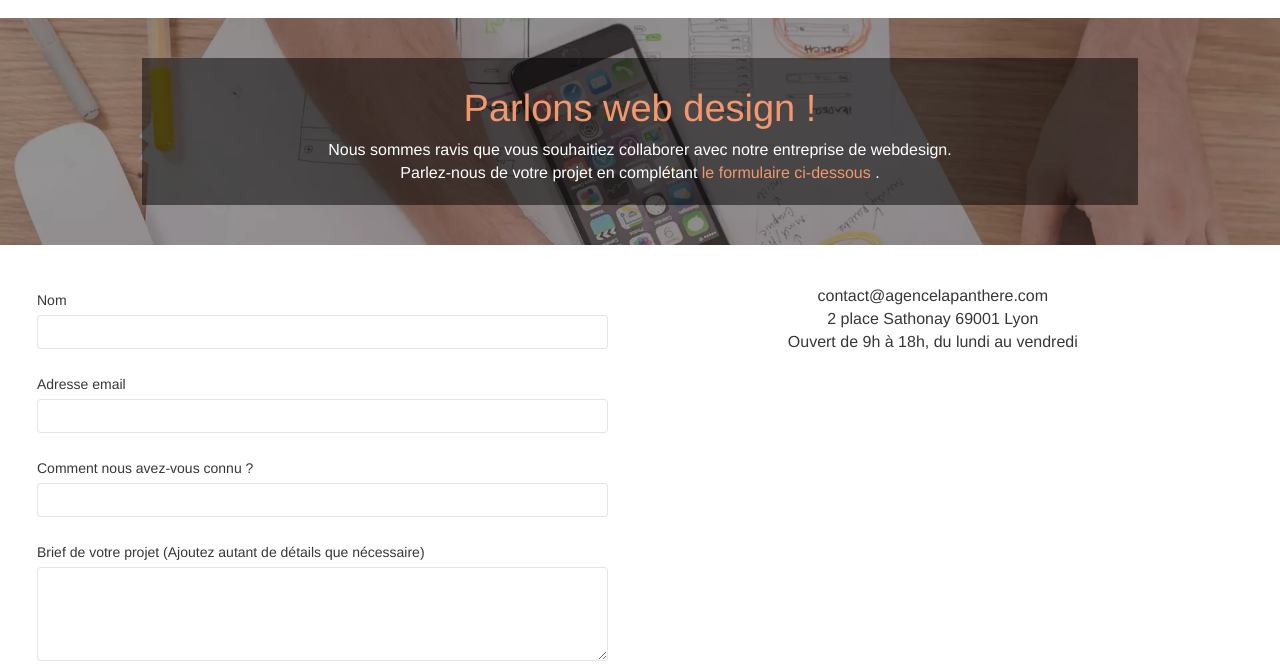
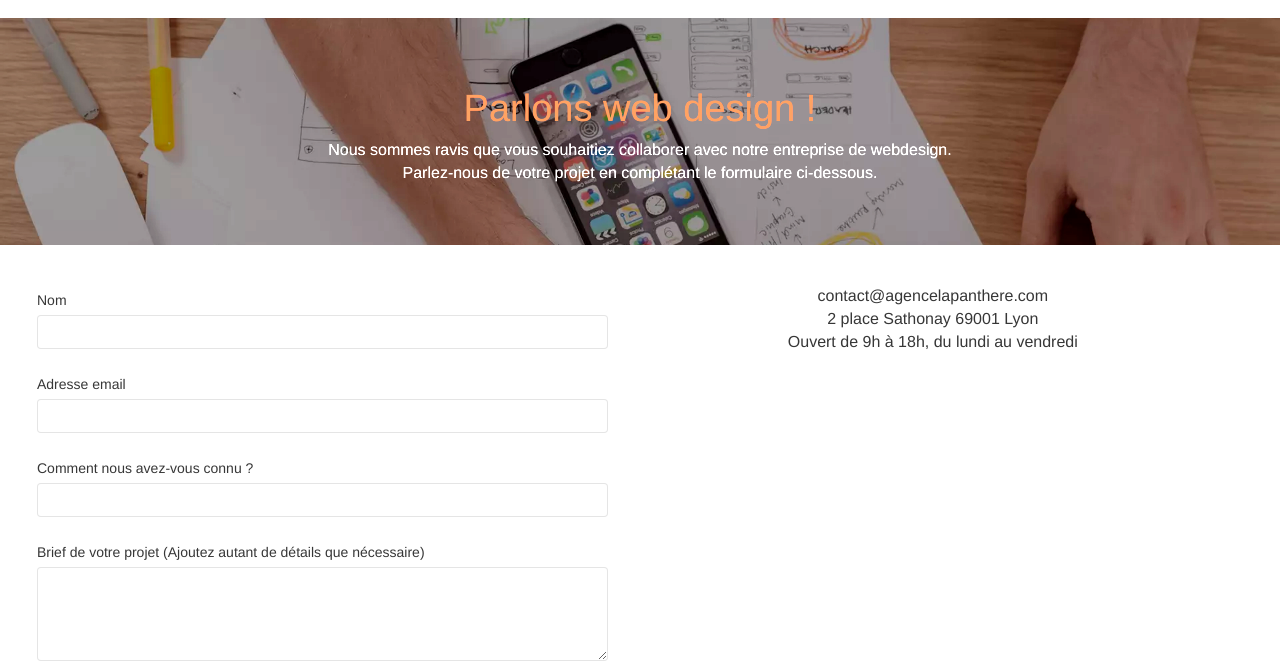
Before and after one commit to Eya-bhk/Projet-4-OC, a plain HTML site: page page2.html in a window 1280 px wide. Shown: the part 135-800 px from the top of the page. Drawn offline with Linux system fonts and the light colour scheme.

Commit message:
test transfert css head page index

```diff
--- a/index.html
+++ b/index.html
@@ -16,6 +16,7 @@
         />
 
         <link rel="shortcut icon" type="image/png" href="favicon.jpg" />
+        <link rel="stylesheet" type="text/css" href="style.css" />
 
         <script src="./js/jquery-2.1.0.js" defer></script>
         <script src="./js/bootstrap.js" defer></script>
@@ -95,6 +96,7 @@
                                 <img
                                     src="img/logo.webp"
                                     class="center-block image-resize-mode"
+                                    width="100"
                                     alt="Agence La Panthère, logo Entreprise webdesign Lyon"
                                 />
                                 <h1 class="text-center hero-bloc-text tc-white">
@@ -448,7 +450,6 @@
         <!-- Principal conteneur END -->
     </body>
     <link rel="stylesheet" type="text/css" href="./css/bootstrap.css" />
-    <link rel="stylesheet" type="text/css" href="style.css" />
     <link rel="stylesheet" type="text/css" href="./css/font-awesome.css" />
     <link rel="stylesheet" type="text/css" href="./css/et-line.css" />
 </html>
--- a/page2.html
+++ b/page2.html
@@ -100,8 +100,8 @@
                             <p class="text-center white">
                                 Nous sommes ravis que vous souhaitiez collaborer
                                 avec notre entreprise de webdesign.<br />
-                                Parlez-nous de votre projet en complétant
-                                <a href="#form_1">le formulaire ci-dessous</a> .
+                                Parlez-nous de votre projet en complétant le
+                                formulaire ci-dessous.
                             </p>
                         </div>
                     </div>
--- a/style.css
+++ b/style.css
@@ -534,7 +534,7 @@ button {
     box-shadow: none;
 }
 #bloc-6 .col-sm-12 {
-    backdrop-filter: brightness(0.5);
+    /*backdrop-filter: brightness(0.5);*/
     width: 80%;
     margin: auto;
     padding: 10px 15px;
@@ -888,13 +888,14 @@ h4 {
 
 .bg-dots-bg {
     background-image: url("img/agence-la-panthere.webp");
+    filter: contrast(1.5);
 }
 
 /*.bg-lines-h2-bg {
     background-image: url("img/lines-h2-bg.webp");
 }*/
 #bloc-5-cta h2.mg-md.text-center.tc-white {
-    backdrop-filter: brightness(0.7);
+    /*backdrop-filter: brightness(0.7);*/
     padding: 2rem;
     width: 80%;
     margin: auto;
```
